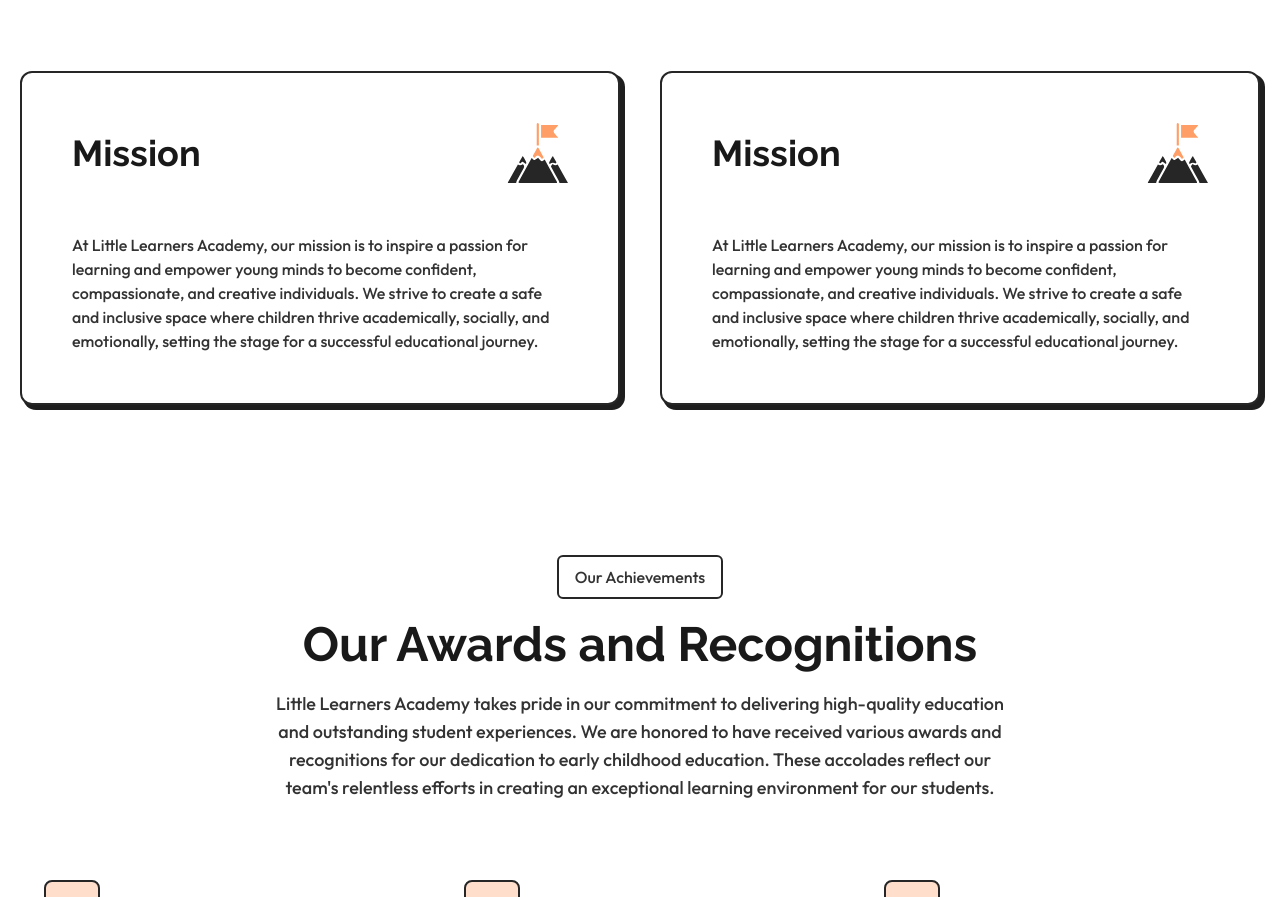
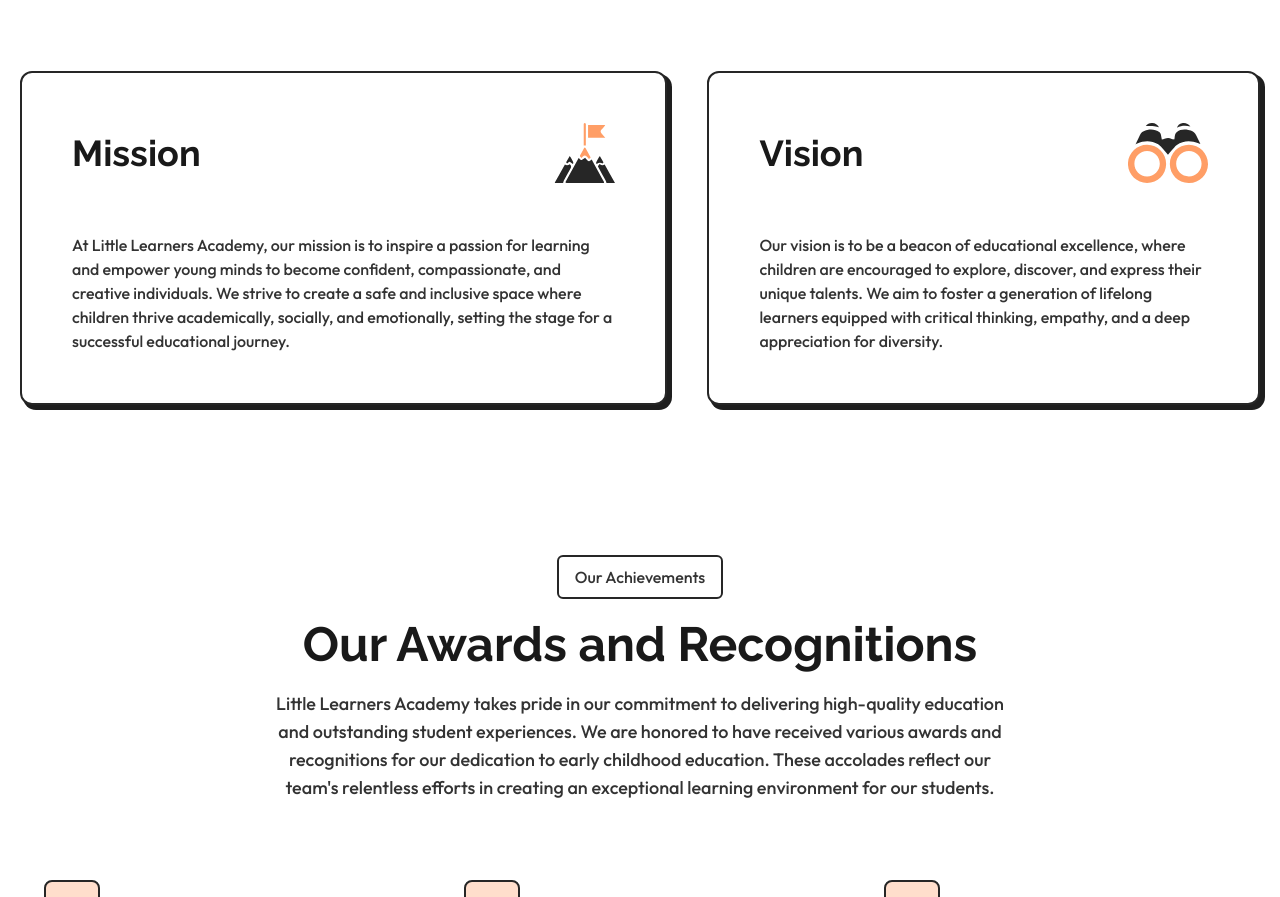
Before and after one commit to marcellandreas/little_learners, a React (Vite) app: page /about-us in a window 1280 px wide. Shown: the part 820-1717 px from the top of the page. Built offline with nearby package versions, Linux system fonts and the light colour scheme.

Commit message:
feat: selesai mengganti content pada bagian mission dan vision di about page

```diff
--- a/src/components/Card/Card.jsx
+++ b/src/components/Card/Card.jsx
@@ -1,18 +1,14 @@
-const Card = () => {
+const Card = ({ title, icon, description }) => {
   return (
     <section className="flex p-10 md:p-[50px] 2xl:p-[60px] flex-col gap-10 md:gap-[50px] 2xl:gap-[60px] rounded-xl border-2 border-grey-15 bg-white shadow-[4px_4px_0px_1px_#1E1E1E]">
       <div className="flex items-center">
         <h3 className="flex-1 text-grey-10 font-raleway text-3xl md:text-4xl 2xl:text-[48px] 2xl:leading-[130%] font-bold">
-          Mission
+          {title}
         </h3>
-        <img src="/mission.svg" className=" h-auto w-auto" alt="" />
+        <img src={icon} className=" h-auto w-auto" alt={title} />
       </div>
       <p className="text-grey-20  font-outfit text-base 2xl:text-xl font-medium  ">
-        At Little Learners Academy, our mission is to inspire a passion for
-        learning and empower young minds to become confident, compassionate, and
-        creative individuals. We strive to create a safe and inclusive space
-        where children thrive academically, socially, and emotionally, setting
-        the stage for a successful educational journey.
+        {description}
       </p>
     </section>
   );
--- a/src/pages/AboutUs.jsx
+++ b/src/pages/AboutUs.jsx
@@ -35,6 +35,23 @@ const AboutUs = () => {
       swiperInstance.navigation.update();
     }
   }, [swiperInstance, prevRef, nextRef]);
+
+  const dataMissionVision = [
+    {
+      id: 1,
+      title: "Mission",
+      description:
+        "At Little Learners Academy, our mission is to inspire a passion for learning and empower young minds to become confident, compassionate, and creative individuals. We strive to create a safe and inclusive space where children thrive academically, socially, and emotionally, setting the stage for a successful educational journey.",
+      icon: "/mission.svg",
+    },
+    {
+      id: 2,
+      title: "Vision",
+      description:
+        "Our vision is to be a beacon of educational excellence, where children are encouraged to explore, discover, and express their unique talents. We aim to foster a generation of lifelong learners equipped with critical thinking, empathy, and a deep appreciation for diversity.",
+      icon: "/vision.svg",
+    },
+  ];
   return (
     <MainLayout>
       <ContainerCard
@@ -52,8 +69,14 @@ const AboutUs = () => {
             growth."
         />
         <div className="flex flex-col md:flex-row md:gap-10 2xl:gap-[60px] md:justify-between gap-[30px]">
-          <Card />
-          <Card />
+          {dataMissionVision.map((data) => (
+            <Card
+              key={data.id}
+              icon={data.icon}
+              title={data.title}
+              description={data.description}
+            />
+          ))}
         </div>
       </section>
 
```
